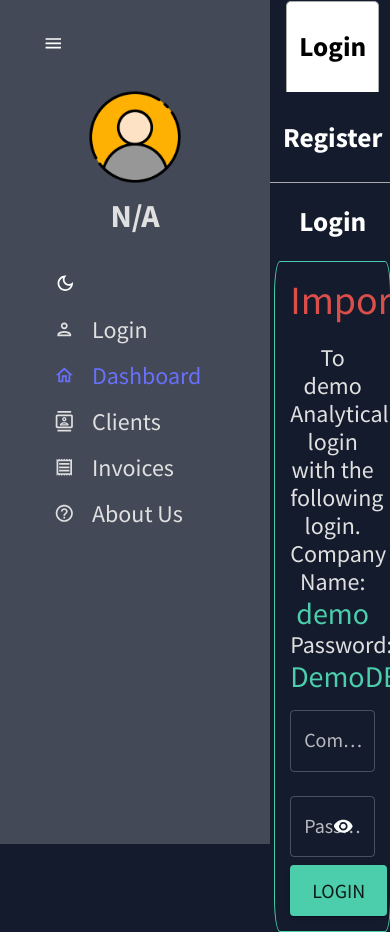
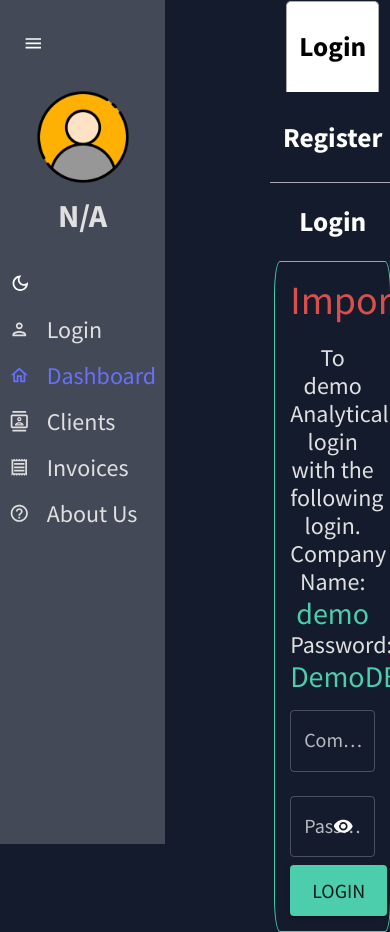
Before and after one commit to BaseBenjamin13/dashboard_client, a React (Create React App) app: page / in a window 390 px wide. Shown: the top 932 px of the page. Built offline with nearby package versions, Linux system fonts and the light colour scheme.

Commit message:
made navbar mobile responsive

```diff
--- a/src/components/NavBar.js
+++ b/src/components/NavBar.js
@@ -50,18 +50,19 @@ const NavBar = () => {
     }, [])
 
 
-
     return (
-        <Box
-            sx={{
+        <Box sx={{
             "& .pro-sidebar-inner": {
                 background: `${colors.primary[400]} !important`,
+                width: isCollapsed && isMobile ? 50 : !isCollapsed && isMobile ? 165 : null
             },
             "& .pro-icon-wrapper": {
                 backgroundColor: "transparent !important",
             },
             "& .pro-inner-item": {
-                    padding: "5px 35px 5px 20px !important",
+                padding: isCollapsed && isMobile ? "5px 0px 5px 8px !important"
+                : !isCollapsed && isMobile ? "5px 0px 5px 0px !important"
+                : "5px 35px 5px 20px !important",
             },
             "& .pro-inner-item:hover": {
                 color: "#868dfb !important",
@@ -69,8 +70,7 @@ const NavBar = () => {
             "& .pro-menu-item.active": {
                 color: "#6870fa !important",
             },
-            }}
-        >
+        }}>
             <ProSidebar collapsed={isCollapsed}>
                 <Menu iconShape="square">
                     <MenuItem
@@ -122,7 +122,13 @@ const NavBar = () => {
                         </Box>
                     )}
 
-                    <Box paddingLeft={isCollapsed ? undefined : "10%"}>
+                    <Box
+                        paddingLeft={
+                            isCollapsed ? undefined
+                            : !isCollapsed && isMobile ? "1%"
+                            : "10%"
+                        }
+                    >
                         <MenuItem>
                             <IconButton onClick={colorMode.toggleColorMode}>
                                 {theme.palette.mode === "dark" ? (
```
Lines whose indentation alone changed are shown as unchanged.
